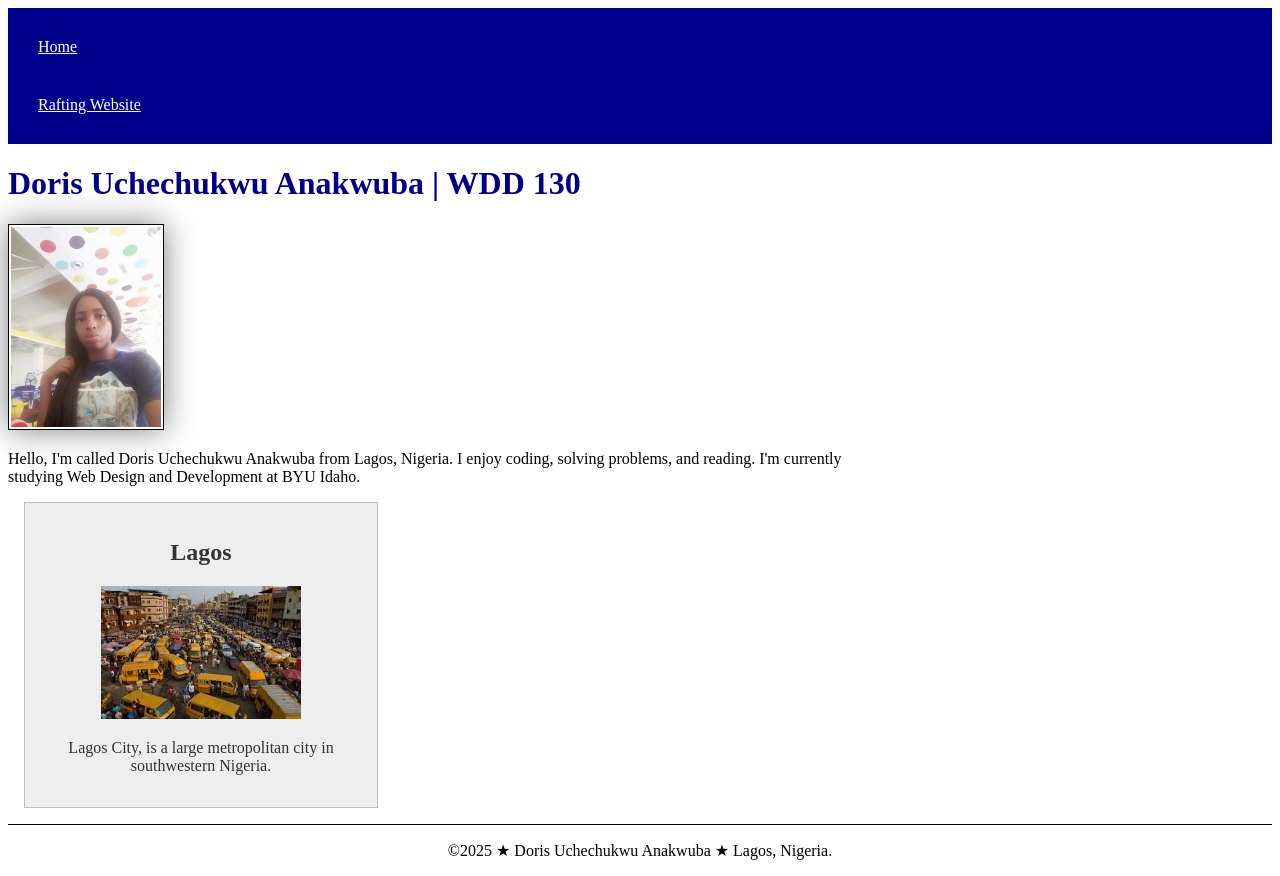
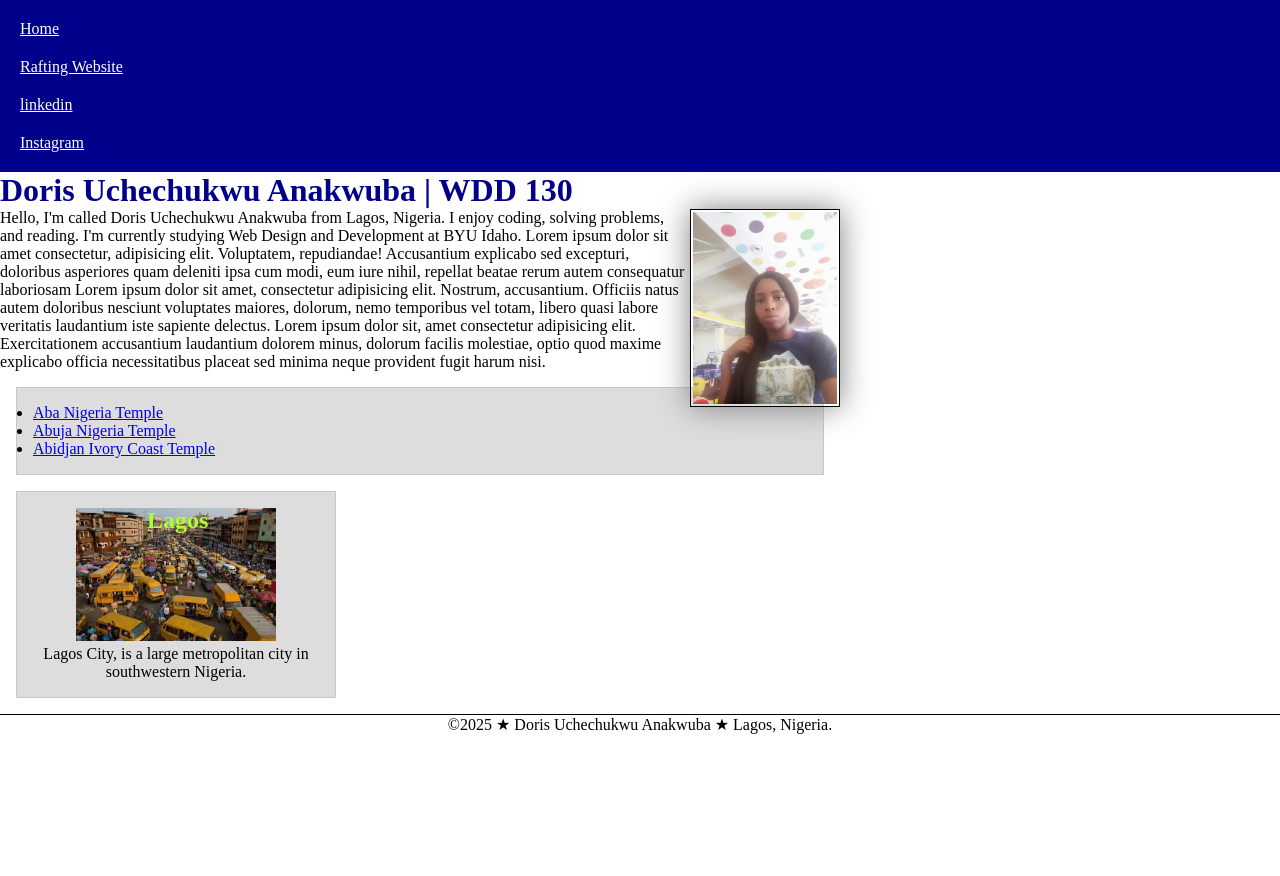
Before and after one commit to devdoris/wdd130, a plain HTML site: page index.html in a window 1280 px wide. After the commit the page ends 800 px from the top, so only its background shows below. Drawn offline with Linux system fonts and the light colour scheme.

Commit message:
Week 3 code-along exercise.

```diff
--- a/index.html
+++ b/index.html
@@ -15,15 +15,33 @@
         <nav>
             <a href="#">Home</a>
             <a href="wwr/">Rafting Website</a>
+            <a href="https://www.linkedin.com/in/devdoris/">linkedin</a>
+            <a href="https://www.instagram.com/devdoris_/?hl=en">Instagram</a>
         </nav>
     </header>
     <main>
         <h1>Doris Uchechukwu Anakwuba | WDD 130</h1>
         <img src="images/profile.jpeg" alt="a-profile-photo-of-doris" width="200" />
         <p>Hello, I'm called Doris Uchechukwu Anakwuba from Lagos, Nigeria. I enjoy coding, solving problems, and
-            reading. I'm currently studying Web Design and Development at BYU Idaho.</p>
+            reading. I'm currently studying Web Design and Development at BYU Idaho. Lorem ipsum dolor sit amet
+            consectetur, adipisicing elit. Voluptatem, repudiandae! Accusantium explicabo sed excepturi, doloribus
+            asperiores quam deleniti ipsa cum modi, eum iure nihil, repellat beatae rerum autem consequatur laboriosam
+            Lorem ipsum dolor sit amet, consectetur adipisicing elit. Nostrum, accusantium. Officiis natus autem
+            doloribus nesciunt voluptates maiores, dolorum, nemo temporibus vel totam, libero quasi labore veritatis
+            laudantium iste sapiente delectus. Lorem ipsum dolor sit, amet consectetur adipisicing elit. Exercitationem
+            accusantium laudantium dolorem minus, dolorum facilis molestiae, optio quod maxime explicabo officia
+            necessitatibus placeat sed minima neque provident fugit harum nisi.
+        </p>
+        <ul class="box">
+            <li><a href="https://www.churchofjesuschrist.org/temples/details/aba-nigeria-temple?lang=eng"
+                    target="_blank">Aba Nigeria Temple</a></li>
+            <li><a href="https://www.churchofjesuschrist.org/temples/details/abuja-nigeria-temple?lang=eng"
+                    target="_blank">Abuja Nigeria Temple</a></li>
+            <li><a href="https://www.churchofjesuschrist.org/temples/details/abidjan-ivory-coast-temple?lang=eng"
+                    target="_blank">Abidjan Ivory Coast Temple</a></li>
+        </ul>
     </main>
-    <aside>
+    <aside class="box">
         <h2>Lagos</h2>
         <img src="images/lagos-images.jpeg" alt="an-image-of-lagos" />
         <p>Lagos City, is a large metropolitan city in southwestern Nigeria.</p>
--- a/styles/styles.css
+++ b/styles/styles.css
@@ -1,6 +1,8 @@
-/* body {
-
-} */
+* {
+    margin: 0;
+    padding: 0;
+    box-sizing: border-box;
+}
 
 nav {
     background-color: darkblue;
@@ -10,7 +12,7 @@ nav {
 nav a {
     color: white;
     display: block;
-    padding: 20px;
+    padding: 10px;
 }
 
 h1 {
@@ -18,6 +20,7 @@ h1 {
 }
 
 main img {
+    float: right;
     width: 150px;
     height: auto;
     border: 1px solid black;
@@ -34,13 +37,16 @@ main {
 }
 
 aside {
+    position: relative;
     width: 20rem;
-    margin: 1rem;
-    border: 1px solid rgb(0 0 0 / 0.2);
-    padding: 1rem;
-    background-color: #eee;
-    color: #333;
     text-align: center;
+}
+
+aside h2 {
+    position: absolute;
+    top: 15px;
+    left: 130px;
+    color: greenyellow;
 }
 
 aside img {
@@ -53,3 +59,11 @@ footer {
     border-top: 1px solid #000;
     text-align: center;
 }
+/* Class Selectors  */
+.box {
+    margin: 1rem;
+    border: 1px solid rgb(0 0 0 / 10%);
+    padding: 1rem;
+    background-color: #ddd;
+    color: #000;
+}
```
Also changed, not shown: 1 other file.
